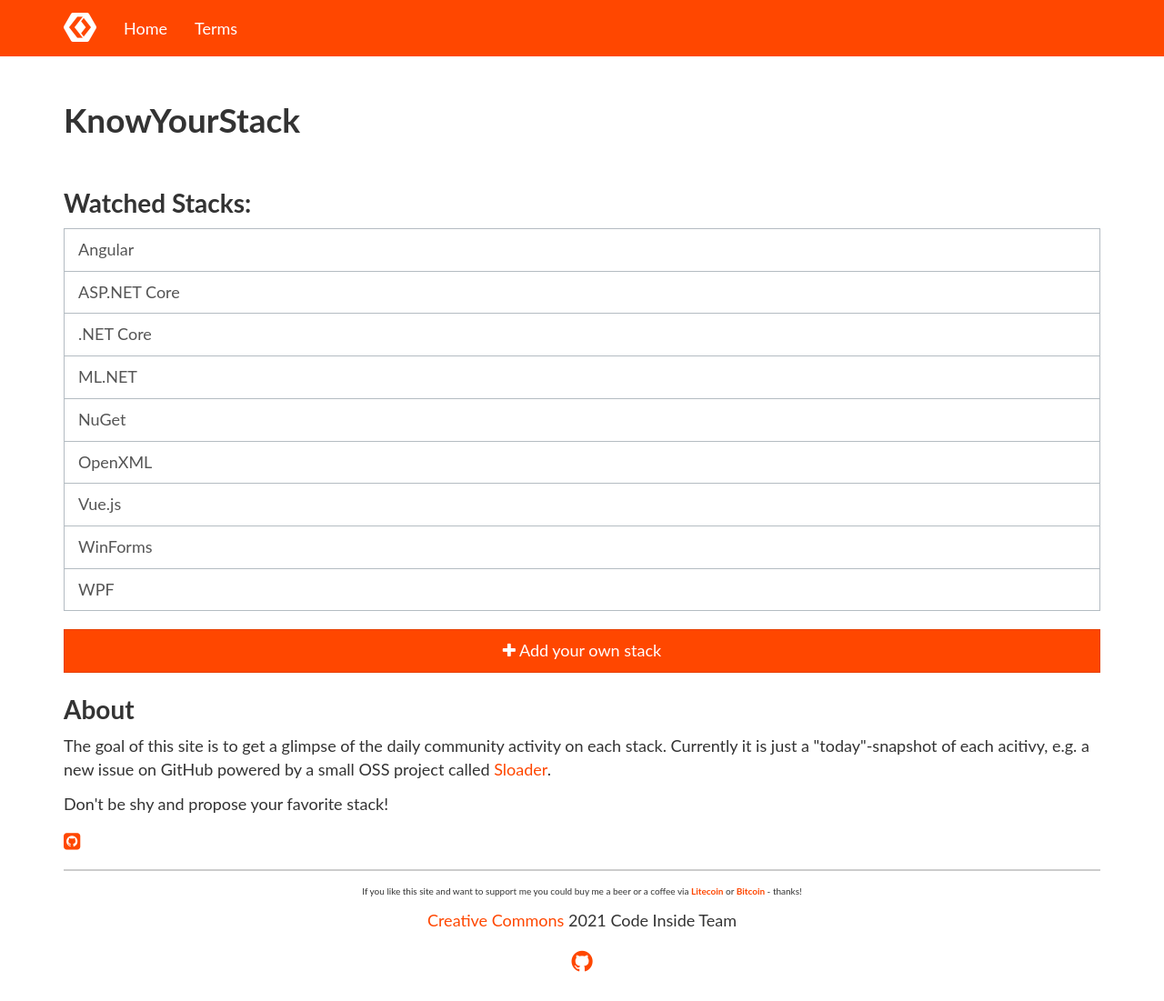
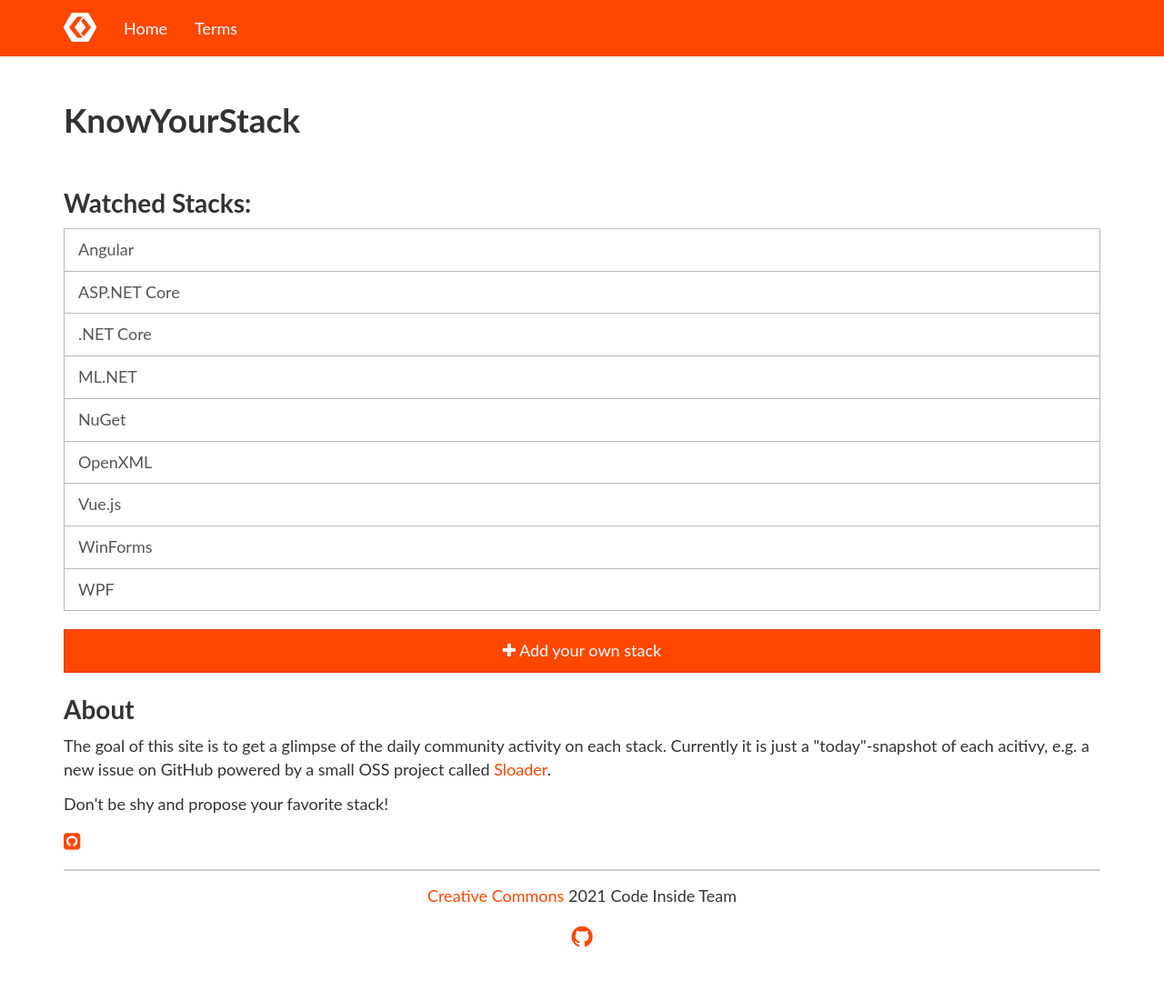
Before and after one commit to Code-Inside/KnowYourStack, a Jekyll site: the page built from index.html, in a window 1280 px wide. Shown: the whole page at 91% size. Built offline with Jekyll 4.4.1, drawn with Linux system fonts in a browser that asks for light colours; nearby versions of some CDN libraries; comment, search, counter and statistics services are not loaded; after the commit the page ends 1074 px from its top, so only the background shows below that.

Commit message:
Update default.html

```diff
--- a/_layouts/default.html
+++ b/_layouts/default.html
@@ -191,9 +191,6 @@
             <hr>
             <footer>
                 <div class="text-center center-block">
-                     <p style="font-size: x-small;">
- 				        If you like this site and want to support me you could buy me a beer or a coffee via <a title="Litecoin: LV944KWxEM3WaCYCUKJMiLtfRrXPd8Cnbh" href="litecoin:LV944KWxEM3WaCYCUKJMiLtfRrXPd8Cnbh"><b>Litecoin</b></a> or <a title="Bitcoin: 1C712oGPrTLmDjQ7SHjh6TGqchQdCzo2Sn" href="bitcoin:1C712oGPrTLmDjQ7SHjh6TGqchQdCzo2Sn"><b>Bitcoin</b></a> - thanks!
-  		            </p>
                     <p class="txt-railway"><a href="http://creativecommons.org/licenses/by-sa/3.0/">Creative Commons</a> {{ site.time | date: '%Y' }} {{ site.author.name }}</p>
                     <p class="lead">
                         <a title="Fork and send us Pull Requests on GitHub" href="https://github.com/{{ site.author.github }}"><i class="fa fa-github"></i></a>
```
